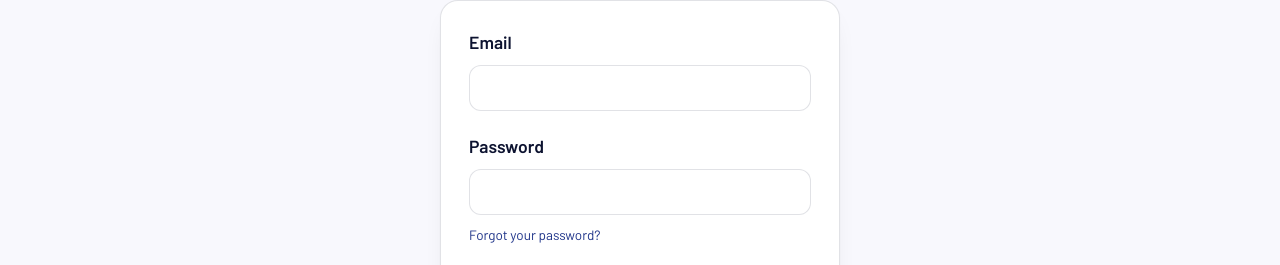
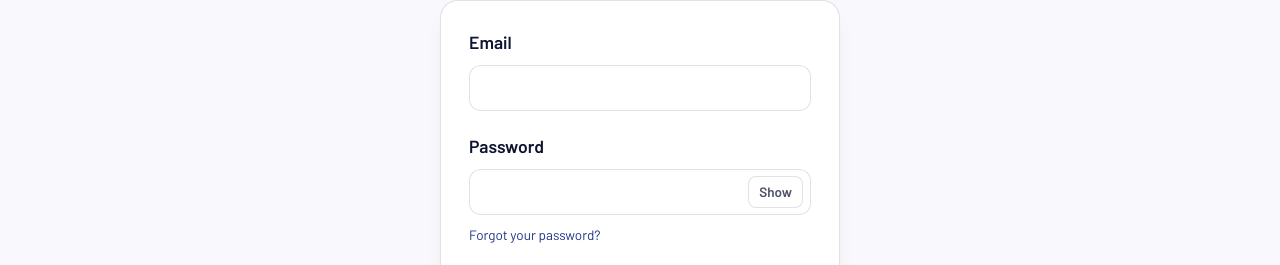
Before and after one commit to zureizenoch-byte/projectconnect.app, a Next.js app: page /login in a window 1280 px wide. Shown: the part 171-436 px from the top of the page. Built offline with nearby package versions, Linux system fonts and the light colour scheme; no server answers.

Commit message:
show password on login

```diff
--- a/app/login/LoginForm.tsx
+++ b/app/login/LoginForm.tsx
@@ -1,21 +1,44 @@
 'use client';
+import { useState } from 'react';
 import { useFormState, useFormStatus } from 'react-dom';
 import { signIn, type ActionState } from '@/app/actions/auth';
 
 export function LoginForm({ next }: { next: string }) {
   const [state, action] = useFormState<ActionState, FormData>(signIn, {});
+  const [show, setShow] = useState(false);
+
   return (
     <form action={action}>
       <input type="hidden" name="next" value={next} />
+
       <label className="fld"><span>Email</span>
         <input name="email" type="email" required autoComplete="email" />
       </label>
-      <label className="fld" style={{ marginBottom: 10 }}><span>Password</span>
-        <input name="password" type="password" required autoComplete="current-password" />
+
+      <label className="fld" style={{ marginBottom: 10 }}>
+        <span>Password</span>
+        <span style={{ position: 'relative', display: 'block' }}>
+          <input name="password" required autoComplete="current-password"
+            type={show ? 'text' : 'password'}
+            style={{ paddingRight: 78 }} />
+          <button type="button" onClick={() => setShow((s) => !s)}
+            aria-pressed={show}
+            aria-label={show ? 'Hide password' : 'Show password'}
+            style={{
+              position: 'absolute', top: '50%', right: 8, transform: 'translateY(-50%)',
+              minHeight: 32, padding: '0 10px', borderRadius: 8, cursor: 'pointer',
+              border: '1px solid var(--line)', background: '#fff',
+              font: 'inherit', fontSize: 13.5, color: 'var(--mute)',
+            }}>
+            {show ? 'Hide' : 'Show'}
+          </button>
+        </span>
       </label>
+
       <p className="small" style={{ margin: '0 0 20px' }}>
         <a href="/login/forgot">Forgot your password?</a>
       </p>
+
       {state.error && <p className="err">{state.error}</p>}
       <Submit />
     </form>
```
